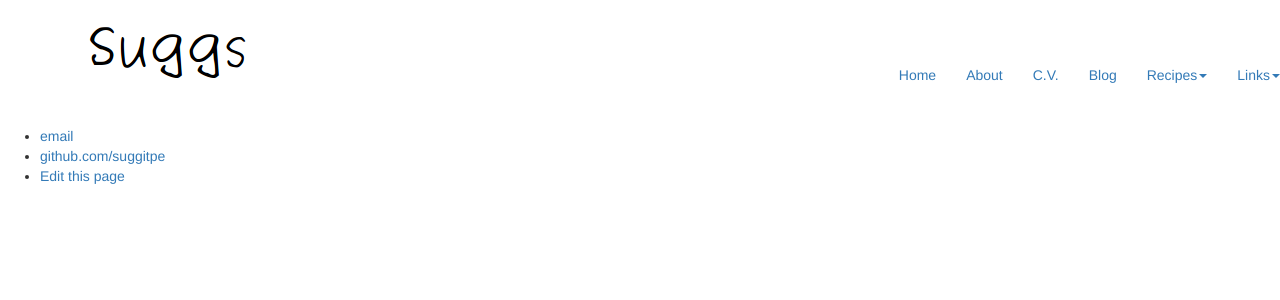
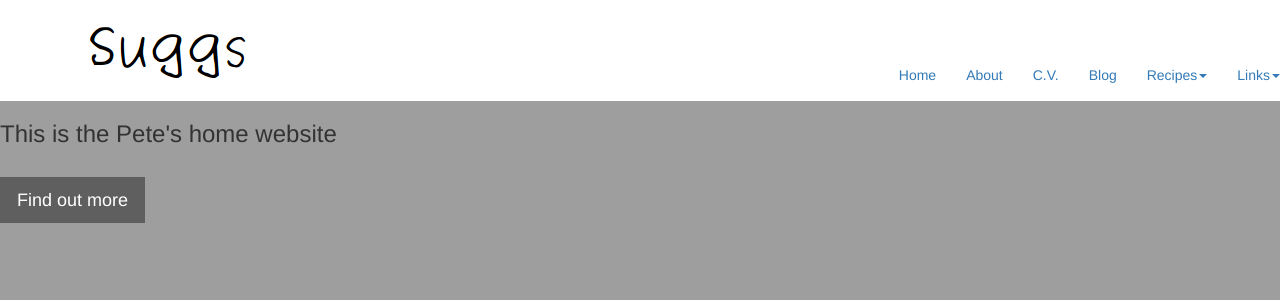
Before and after one commit to suggitpe/suggitpe.github.io, a Jekyll site: the page built from index.md, in a window 1280 px wide and 900 px high. Shown: the top 300 px of the window. Built offline with Jekyll 4.4.1, drawn with Linux system fonts in a browser that asks for light colours.

Commit message:
updated site

```diff
--- a/index.md
+++ b/index.md
@@ -3,8 +3,18 @@
 title: Pete Suggitt
 ---
 
+<header id="top" class="header">
+    <div class="text-verticle-center">
+        <h1 class="animated fadeInUp">Pete Suggitt</h1>
+        <h3 class="animated fadeInUp">This is the Pete's home website</h3>
+        <br>
+        <div>
+            <a href="#about" class="btn btn-dark btn-lg animated fadeInUp">Find out more</a>
+        </div>
+    </div>
+</header>
 
 
 <footer>
-    <p align="center"><a href="http://github.com/suggitpe"><i class="fa fa-github fa-2x"></i></a></p>
+    <p align="center"><a href="https://github.com/suggitpe"><i class="fa fa-github fa-2x"></i></a></p>
 </footer>
```
